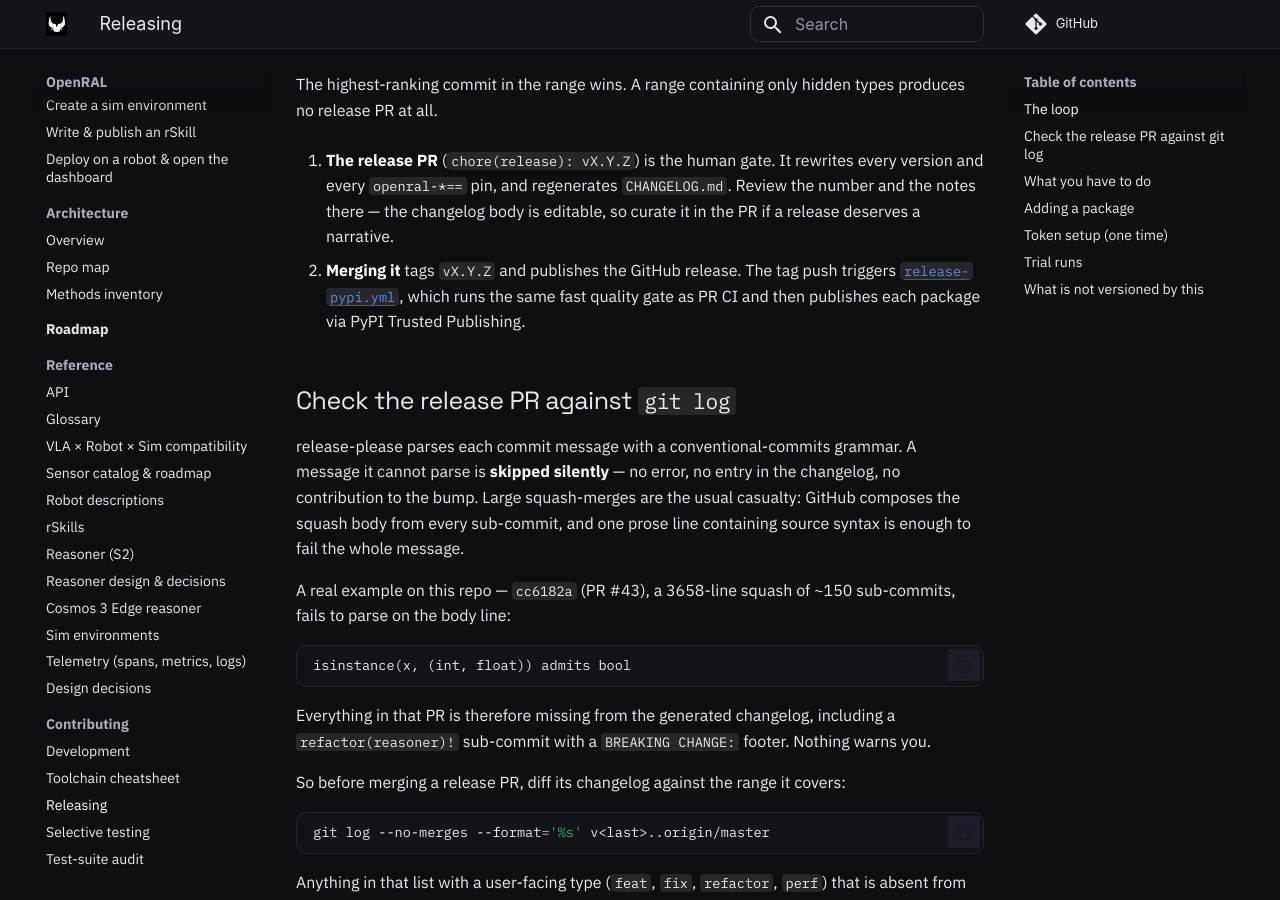
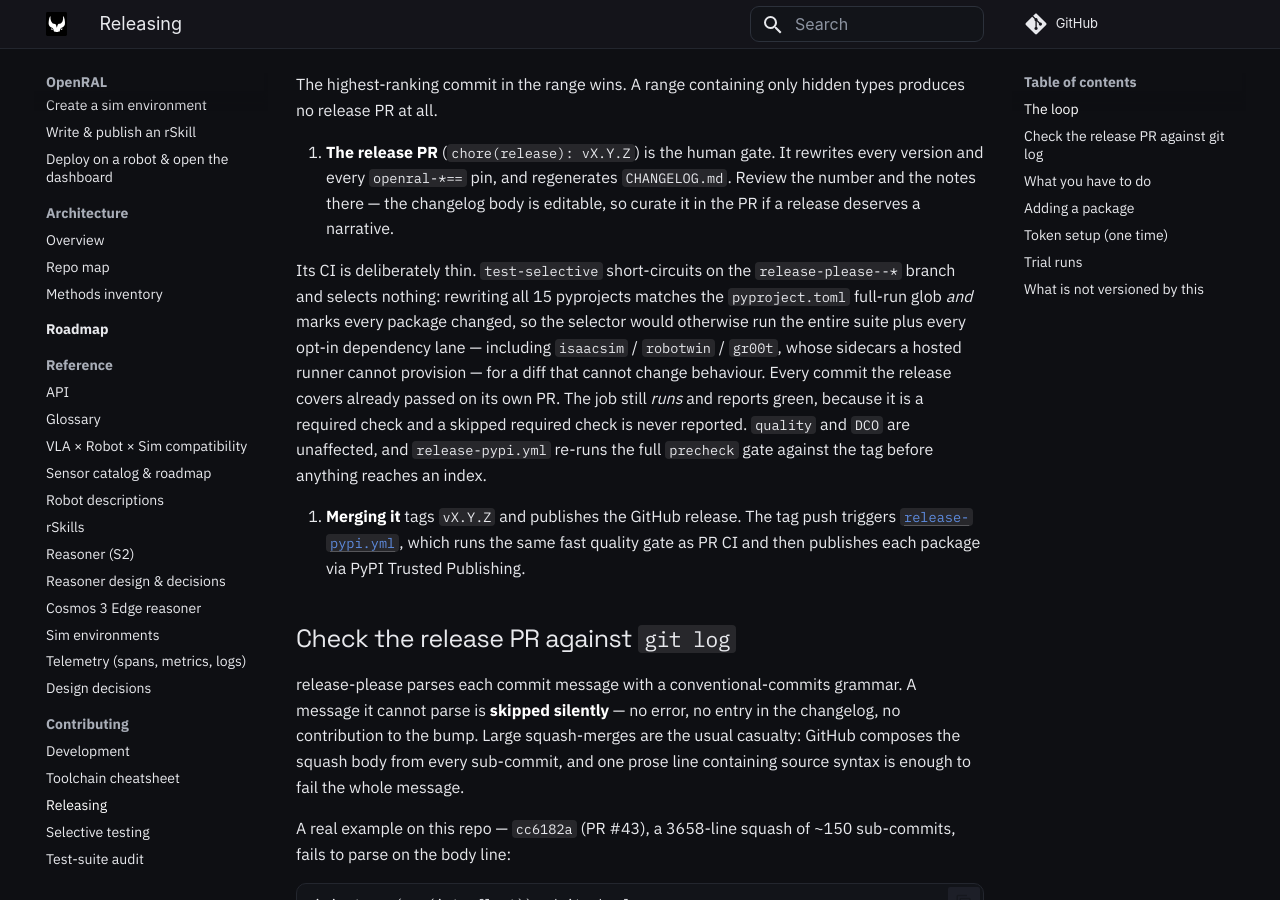
Before and after one commit to OpenRAL/openral, an MkDocs documentation site: the page built from docs/contributing/releasing.md, in a window 1280 px wide and 900 px high, scrolled down 830 px. Built offline with MkDocs 1.6.1 and Material for MkDocs 9.7.7, drawn with Linux system fonts in a browser that asks for light colours; comment, search, counter and statistics services are not loaded.

Commit message:
ci(test-selective): select nothing for release-please's release PR
The release PR rewrites `version =` and the `openral-*==` pins across all 15
pyprojects. Root pyproject.toml is a full-run glob and the 14 members mark
every package changed, so the selector emitted a full suite plus all 20
opt-in dependency lanes — isaacsim, robotwin and gr00t among them, whose
sidecars a hosted runner cannot provision — for a diff that cannot change
behaviour. Every commit a release covers already passed this job on its own
PR. Verified with the real selector: that file set returns
"FULL RUN — pyproject.toml matches full-run glob 'pyproject.toml'".

Guard inside the step, not as a job-level `if:`. select-and-test is a
required check, and a required check skipped by a condition is never
reported — GitHub leaves it Expected and blocks the merge forever, the same
trap the pull_request trigger comment already documents. Emitting
any=false + full_run=false keeps the job running and green, exactly as a
docs-only PR does today. Both outputs are needed: the full-suite step is
gated on full_run alone.

The prefix follows release-please's RELEASE_PLEASE_BRANCH_PREFIX; the glob
also covers the --components-- variant. Guard behaviour checked against all
four head-ref shapes (release branch, components variant, a normal branch,
and the empty ref of a workflow_dispatch).

Adds a regression test for both halves — the guard's presence and the
absence of a job-level `if:` — each verified to fail when reverted.

Co-Authored-By: Claude Opus 5 <noreply@anthropic.com>
Signed-off-by: Claude <noreply@anthropic.com>

```diff
--- a/docs/contributing/releasing.md
+++ b/docs/contributing/releasing.md
@@ -36,6 +36,18 @@ merge PRs to master  →  release-please computes the bump  →  release PR
    every version and every `openral-*==` pin, and regenerates `CHANGELOG.md`.
    Review the number and the notes there — the changelog body is editable, so
    curate it in the PR if a release deserves a narrative.
+
+   Its CI is deliberately thin. `test-selective` short-circuits on the
+   `release-please--*` branch and selects nothing: rewriting all 15 pyprojects
+   matches the `pyproject.toml` full-run glob *and* marks every package
+   changed, so the selector would otherwise run the entire suite plus every
+   opt-in dependency lane — including `isaacsim` / `robotwin` / `gr00t`, whose
+   sidecars a hosted runner cannot provision — for a diff that cannot change
+   behaviour. Every commit the release covers already passed on its own PR.
+   The job still *runs* and reports green, because it is a required check and
+   a skipped required check is never reported. `quality` and `DCO` are
+   unaffected, and `release-pypi.yml` re-runs the full `precheck` gate against
+   the tag before anything reaches an index.
 
 3. **Merging it** tags `vX.Y.Z` and publishes the GitHub release. The tag push
    triggers [`release-pypi.yml`](https://github.com/OpenRAL/openral/blob/master/.github/workflows/release-pypi.yml),
```
Also changed, not shown: docs/contributing/selective-testing.md (+8 -0 lines), 2 other files.
